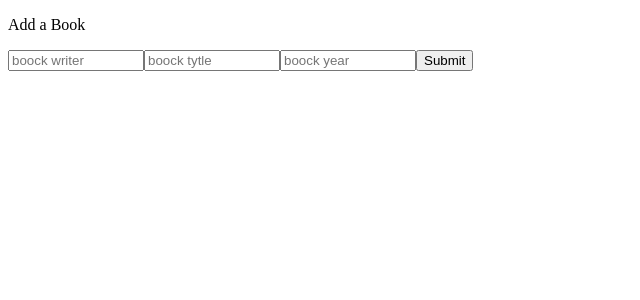
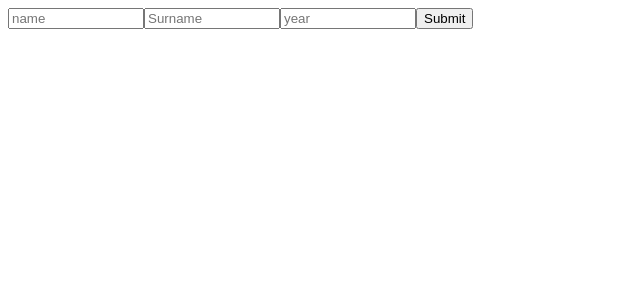
Before and after one commit to VadimVasilcovan/REACT.EX, a React (Vite) app in the folder React-EX/: page / in a window 1280 px wide. Shown: the top 300 px of the page, without its empty margins (0-640 px from the left). Built offline with nearby package versions, Linux system fonts and the light colour scheme.

Commit message:
update object ex.02

```diff
--- a/React-EX/src/App.jsx
+++ b/React-EX/src/App.jsx
@@ -3,6 +3,7 @@ import ToDoList from "./Props_ex_03/parent-component";
 import FilterParent from "./Props_ex_04/filter-parent-ex4";
 import CarFunction from "./update-object-in-state/update-object";
 import BookcksFunction from "./update-object-in-state_ex_01/update-object-in-state_ex_01";
+import ListOfStudents from "./update-object-in-state_ex_2 (+props)/List-of-students-parent";
 
 const App = () => {
     {/*const [submitPerson, setSubmitPerson] = useState([]);*/}
@@ -12,7 +13,7 @@ const App = () => {
             {/*<University setSubmitPerson={setSubmitPerson} />
             <ShowResult submitPerson={submitPerson} />
     */}
-        <BookcksFunction/>
+        <ListOfStudents/>
         </>
     );
 };
--- a/React-EX/src/update-object-in-state/update-object.jsx
+++ b/React-EX/src/update-object-in-state/update-object.jsx
@@ -17,7 +17,7 @@ const CarFunction = () => {
         setCar(c=>({...c,make:event.target.value}))
     }
     return (<div>
-    <p>I have a brand new {car.make} {car.model} from {car.year}</p>
+    < p>I have a brand new {car.make} {car.model} from {car.year}</p>
     <input
     placeholder="Year"
     type="Number"
--- /dev/null
+++ b/React-EX/src/update-object-in-state_ex_2 (+props)/List-of-students-parent.jsx
@@ -0,0 +1,19 @@
+import { useState } from "react"
+import AddStudent from "./add-a-student"
+
+
+const ListOfStudents = () => {
+    const [student, setStudent]=useState({name:'', surname:'', year:''})
+    const [addStudent, setAddStudent]=useState([])
+
+
+
+
+    return(<div>
+        <AddStudent student={student} setStudent={setStudent} addStudent={addStudent} setAddStudent={setAddStudent} />
+       {addStudent.map((addStudent, index) => (
+       <ul key={index}>{addStudent.name} , {addStudent.surname} is a pidor since {addStudent.year}</ul>))}
+    </div>)
+}
+
+export default ListOfStudents
--- /dev/null
+++ b/React-EX/src/update-object-in-state_ex_2 (+props)/add-a-student.jsx
@@ -0,0 +1,46 @@
+import './List-of-students-parent'
+
+
+
+const AddStudent = ({student, setStudent, addStudent, setAddStudent}) =>{
+
+    const WriteName=(event) => {
+        setStudent(students =>({...students,name: event.target.value}))
+    };
+
+    const WriteSurname=(event) => {
+        setStudent(students => ({...students, surname: event.target.value}))
+    }
+
+    const WriteYear = (event) => {
+        setStudent(students => ({...students, year:event. target.value}))
+    }
+
+    const HandleUpdates = () => {
+        setAddStudent([...addStudent, student])
+    }
+
+    return(
+       <div>
+         <input
+        placeholder="name"
+        onChange={WriteName}
+        value={student.name}
+        />
+         <input
+        placeholder="Surname"
+        onChange={WriteSurname}
+        value={student.surname}
+        />
+        <input
+        placeholder="year"
+        onChange={WriteYear}
+        value={student.year}
+        />
+        <button onClick={HandleUpdates}>Submit</button>
+       </div>
+
+    )
+}
+
+export default AddStudent
```
